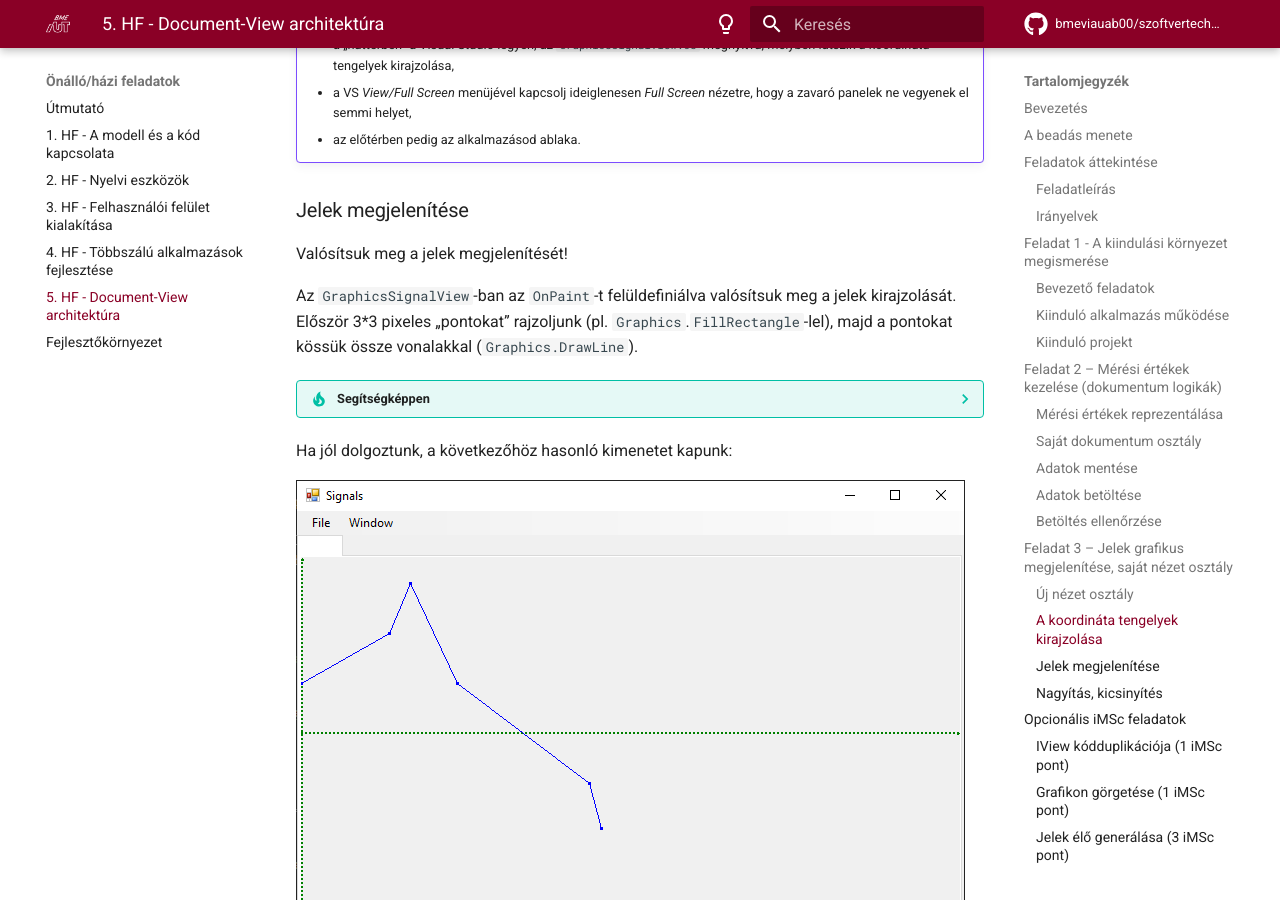
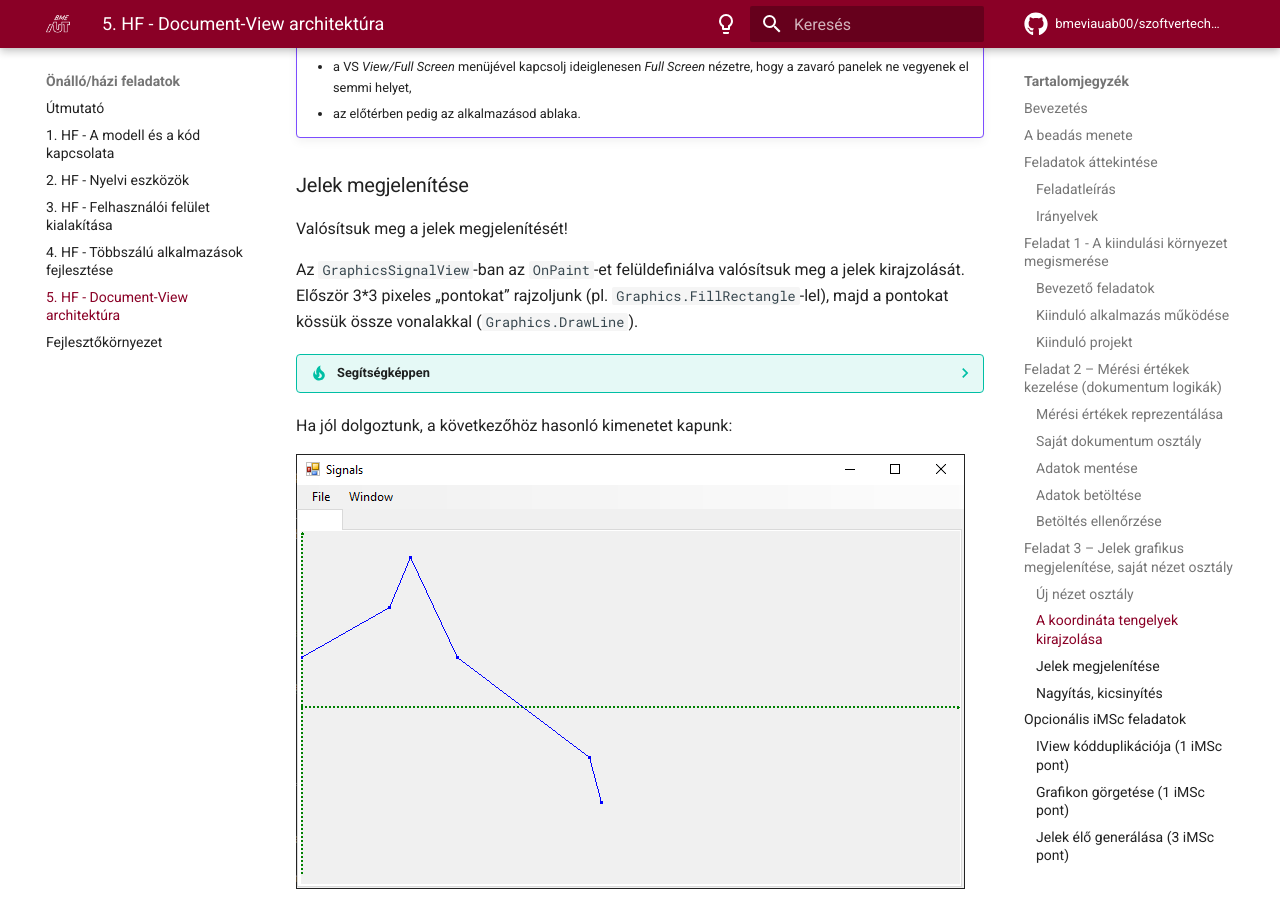
Before and after one commit to bmeviauab00/szoftvertechnikak, an MkDocs documentation site: the page built from docs/hazi/5-document-view-architectura/index.md, in a window 1280 px wide and 900 px high, scrolled down 12217 px. Built offline with MkDocs 1.6.1 and Material for MkDocs 9.7.7, drawn with Linux system fonts in a browser that asks for light colours; emoji names are drawn with the system emoji font; comment, search, counter and statistics services are not loaded; some of the changed text lies outside the part shown.

Commit message:
Typo, fura mondat, formázás

```diff
--- a/docs/hazi/5-document-view-architectura/index.md
+++ b/docs/hazi/5-document-view-architectura/index.md
@@ -405,7 +405,7 @@
 
 Valósítsuk meg a jelek megjelenítését!
 
-Az `GraphicsSignalView`-ban az `OnPaint`-t felüldefiniálva valósítsuk meg a jelek kirajzolását. Először 3*3 pixeles „pontokat” rajzoljunk (pl. `Graphics`.`FillRectangle`-lel), majd a pontokat kössük össze vonalakkal (`Graphics.DrawLine`).
+Az `GraphicsSignalView`-ban az `OnPaint`-et felüldefiniálva valósítsuk meg a jelek kirajzolását. Először 3*3 pixeles „pontokat” rajzoljunk (pl. `Graphics.FillRectangle`-lel), majd a pontokat kössük össze vonalakkal (`Graphics.DrawLine`).
 
 ??? tip "Segítségképpen"
 
```
Also changed, not shown: other parts of docs/hazi/5-document-view-architectura/index.md (+2 -2 lines).
